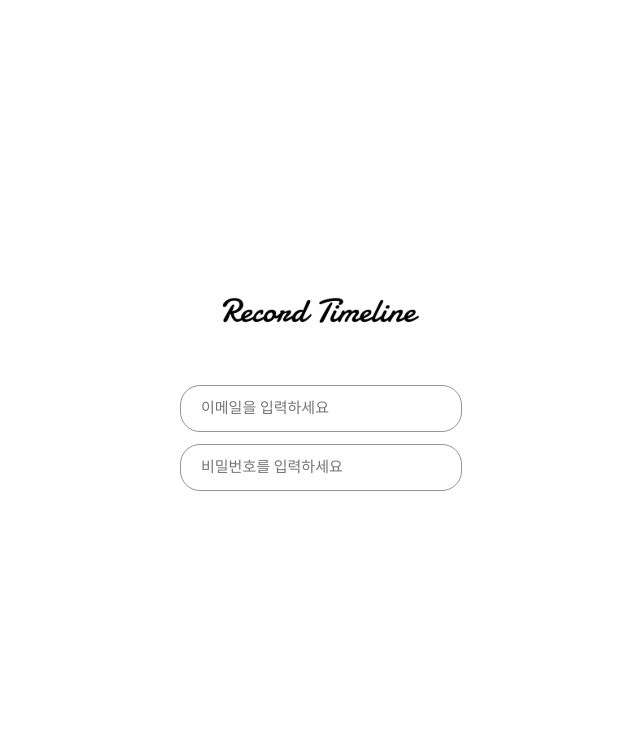
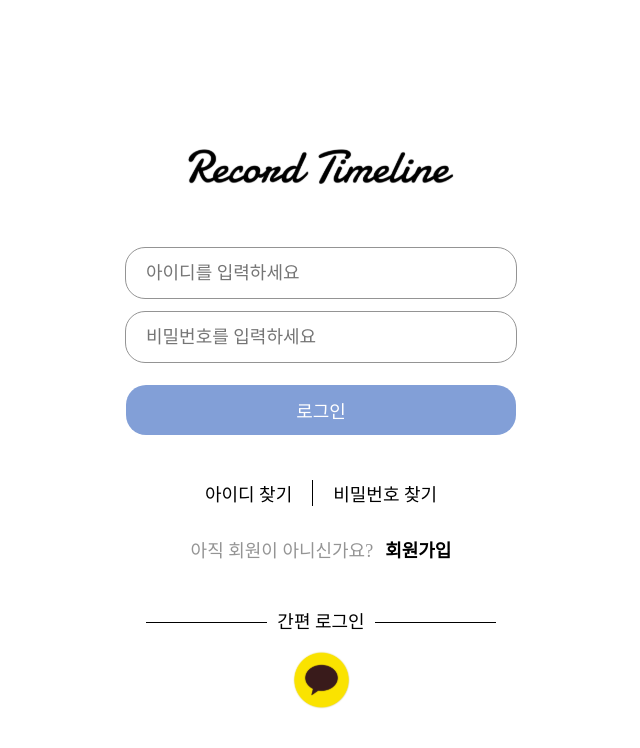
Before and after one commit to Record-Timeline/Front, a React (Create React App) app: page /login in a window 1280 px wide. Shown: the top 748 px of the page, without its empty margins (319-959 px from the left). Built offline with nearby package versions, Linux system fonts and the light colour scheme.

Commit message:
Feat: 버튼 생성 및 로그인 페이지 UI 완성

```diff
--- a/public/index.html
+++ b/public/index.html
@@ -6,7 +6,6 @@
     <meta name="viewport" content="width=device-width, initial-scale=1" />
     <meta name="theme-color" content="#000000" />
     <meta name="description" content="레코드 타임라인" />
-
     <title>Record Timeline</title>
   </head>
   <body>
--- /dev/null
+++ b/src/components/common/Button.jsx
@@ -0,0 +1,25 @@
+import styled from "styled-components";
+import { Link } from "react-router-dom";
+
+export default function Button(props) {
+  return <StyledButton {...props}>{props.children}</StyledButton>;
+}
+
+const StyledButton = styled(Link)`
+  width: ${(props) => props.width || "350px"};
+  height: 30px;
+  margin: ${(props) => props.margin};
+  background-color: ${(props) => props.backgroundColor || "#829FD7"};
+  color: ${(props) => props.textColor || "white"};
+  color: white;
+  font-size: 18px;
+  font-weight: 500;
+  border-radius: 20px;
+  display: flex;
+  justify-content: center;
+  align-items: center;
+  text-align: center;
+  cursor: pointer;
+  text-decoration: none;
+  padding: 10px 20px;
+`;
--- a/src/pages/Login.jsx
+++ b/src/pages/Login.jsx
@@ -1,14 +1,31 @@
 import React from "react";
-import recodeTimelineLogo from "../assets/images/recodeTimelineLogo.svg"
+import recodeTimelineLogo from "../assets/images/recodeTimelineLogo.svg";
 import styled from "styled-components";
-
+import Button from "../components/common/Button";
+import { Link } from "react-router-dom";
+import KaKaoIcon from "../assets/images/kakaoLoginIcon.svg";
 export default function Login() {
   return (
     <LoginWrap>
       <LoginBox>
         <LogoImg src={recodeTimelineLogo} alt="레코드 타임라인" />
-    <LoginInput placeholder="이메일을 입력하세요"></LoginInput>
+        <LoginInput placeholder="아이디를 입력하세요"></LoginInput>
         <LoginInput placeholder="비밀번호를 입력하세요"></LoginInput>
+        <Button margin="10px 0px 15px 0px">로그인</Button>
+        <ButtonWrap>
+          <FindButton borderRight="1px solid black" to="/find">
+            아이디 찾기
+          </FindButton>
+          <FindButton to="/find">비밀번호 찾기 </FindButton>
+        </ButtonWrap>
+        <ButtonWrap>
+          <SignupText>아직 회원이 아니신가요?</SignupText>
+          <Signup to="/signup"> 회원가입</Signup>
+        </ButtonWrap>
+        <HorizontalLineBox>
+          <EasyLoginText>간편 로그인</EasyLoginText>
+        </HorizontalLineBox>
+        <Icon src={KaKaoIcon} alt="카카오 로그인" />
       </LoginBox>
     </LoginWrap>
   );
@@ -19,6 +36,8 @@ justify-content: center;
   align-items: center;
   text-align: center;
   height: 100vh;
+  font-size: 18px;
+  padding-top: 30px;
 `;
 
 const LoginBox = styled.div`
@@ -30,19 +49,66 @@ justify-content: center;
 `;
 
 const LogoImg = styled.img`
-  width: 200px;
+  width: 270px;
   margin-bottom: 60px;
-
-`
+`;
 
 const LoginInput = styled.input`
-font-size: 15px;
+  font-size: 18px;
   font-weight: 300;
   border-radius: 20px;
   border: 1.5px solid #949494;
   outline: none;
-width: 240px;
-height: 25px;
+  width: 350px;
+  height: 30px;
   padding: 10px 20px;
   margin-bottom: 12px;
-`
+`;
+
+const ButtonWrap = styled.div`
+  display: flex;
+  margin-top: 30px;
+`;
+
+const FindButton = styled(Link)`
+  text-decoration: none;
+  color: black;
+  cursor: pointer;
+  border-right: ${(props) => props.borderRight};
+  padding: 0px 20px;
+`;
+
+const SignupText = styled.div`
+  color: #949494;
+`;
+
+const Signup = styled(Link)`
+  font-weight: 800;
+  cursor: pointer;
+  text-decoration: none;
+  color: black;
+  margin-left: 12px;
+`;
+
+const HorizontalLineBox = styled.div`
+  margin: 60px 0px 25px 0px;
+  width: 350px;
+  text-align: center;
+  border-bottom: 1px solid black;
+  line-height: 0.1em;
+  display: flex;
+  justify-content: center;
+`;
+
+const EasyLoginText = styled.div`
+  background-color: white;
+  width: fit-content;
+  padding: 0px 10px;
+  position: absolute;
+  z-index: 1;
+`;
+
+const Icon = styled.img`
+  width: 65px;
+  cursor: pointer;
+`;
```
Also changed, not shown: src/assets/images/kakaoLoginIcon.svg (added), src/components/common/Header.jsx (renamed from src/components/Header.jsx). Lines whose indentation alone changed are shown as unchanged.
